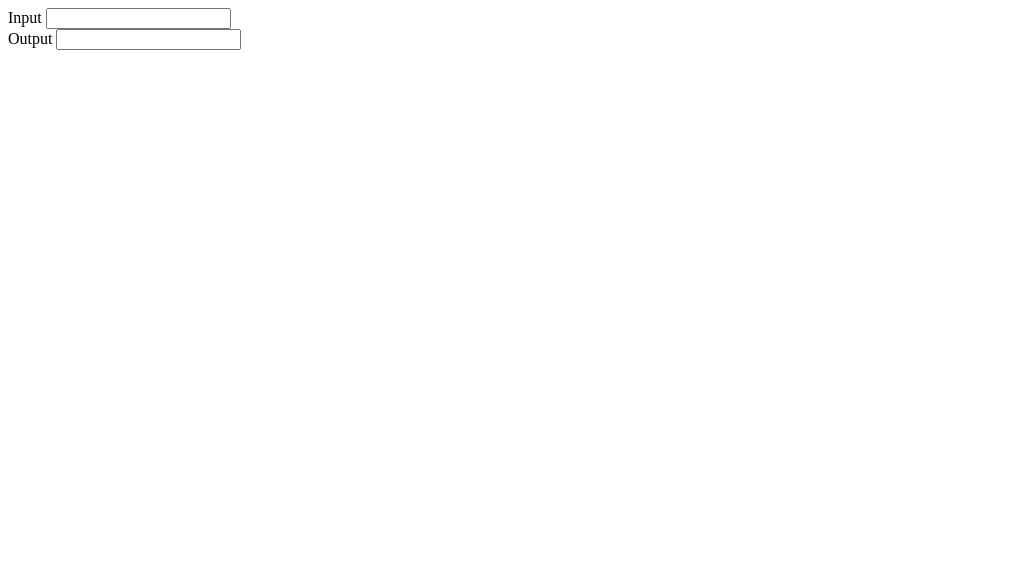
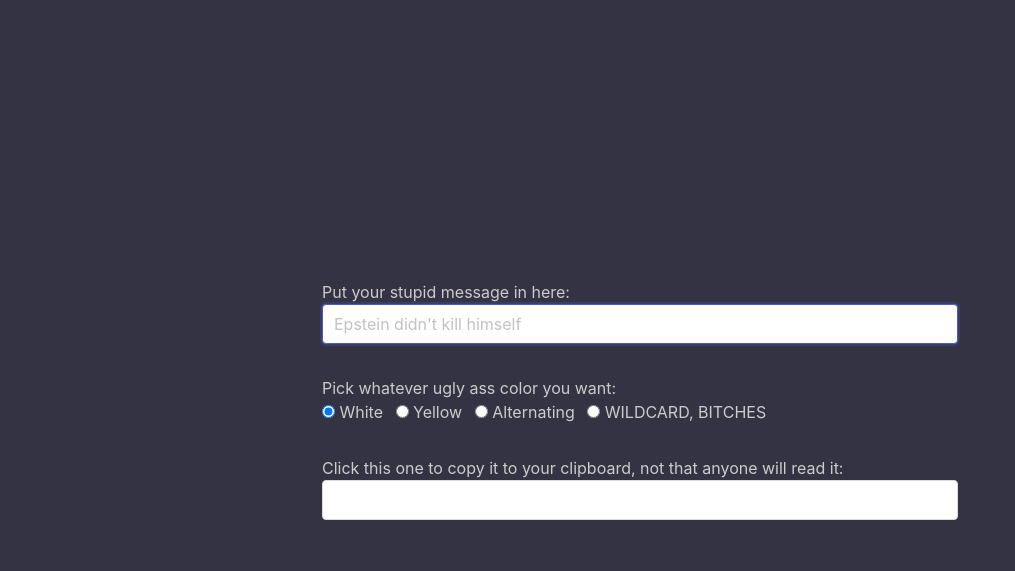
Before and after one commit to nchls/slack-letters, a plain HTML site: page index.html in a window 1280 px wide. Shown: the whole page, without its empty margins (0-1015 px from the left). Drawn offline with nearby package versions, Linux system fonts and the light colour scheme.

Commit message:
whatever

```diff
--- a/index.html
+++ b/index.html
@@ -1,30 +1,123 @@
 <!doctype html>
 <html>
 <head>
+	<meta charset="UTF-8">
 	<meta name="viewport" content="initial-scale=1, width=device-width, shrink-to-fit=no">
 	<title>Slack Letters</title>
+	<link rel="stylesheet" href="https://cdnjs.cloudflare.com/ajax/libs/bulma/0.9.2/css/bulma.min.css" integrity="sha512-byErQdWdTqREz6DLAA9pCnLbdoGGhXfU6gm1c8bkf7F51JVmUBlayGe2A31VpXWQP+eiJ3ilTAZHCR3vmMyybA==" crossorigin="anonymous" />
 	<style>
+		html, body {
+			background: #334;
+			color: #ccc;
+		}
 
+		.sr-only:not(:focus):not(:active) {
+			clip: rect(0 0 0 0);
+			clip-path: inset(50%);
+			height: 1px;
+			overflow: hidden;
+			position: absolute;
+			white-space: nowrap;
+			width: 1px;
+		}
+
+		body {
+			display: flex;
+			align-items: center;
+			height: 100vh;
+		}
+
+		.wrap {
+			max-width: 700px;
+			margin: 0 auto;
+			padding: 32px;
+		}
+
+		.input-wrap, .color, .output-wrap {
+			padding: 2vh 0;
+		}
+
+		.color label:hover {
+			color: #fff;
+		}
 	</style>
 </head>
 <body>
-	<div class="input">
-		<label for="input">
-			Input
-		</label>
-		<input id="input" type="text">
+	<div class="wrap">
+		<div class="input-wrap">
+			<label for="input">
+				Put your stupid message in here:
+			</label>
+			<input class="input" id="input" type="text" placeholder="Epstein didn't kill himself" autofocus>
+		</div>
+		<div class="color">
+			<p>Pick whatever ugly ass color you want:</p>
+			<label class="radio">
+				<input type="radio" name="color" val="white" checked>
+				White
+			</label>
+			<label class="radio">
+				<input type="radio" name="color" val="yellow">
+				Yellow
+			</label>
+			<label class="radio">
+				<input type="radio" name="color" val="alternating">
+				Alternating
+			</label>
+			<label class="radio">
+				<input type="radio" name="color" val="wildcard">
+				WILDCARD, BITCHES
+			</label>
+		</div>
+		<div class="output-wrap">
+			<label for="output">
+				Click this one to copy it to your clipboard, not that anyone will read it:
+			</label>
+			<input class="input" id="output" type="text" readonly>
+		</div>
 	</div>
-	<div class="output">
-		<label for="output">
-			Output
-		</label>
-		<input id="output" type="text" readonly>
-	</div>
+
 	<script>
-		document.getElementById('input').addEventListener('keydown', () => {
-			const input = this.val;
-			console.log(input);
+		const inputEl = document.getElementById('input');
+		const outputEl = document.getElementById('output');
+
+		const handleInput = function() {
+			const input = inputEl.value;
+			const colorOption = document.querySelector('[name="color"]:checked').getAttribute('val');
+			let color;
+			const output = input.split('').map((char) => {
+				const lowercase = char.toLowerCase();
+				if (lowercase.codePointAt(0) >= 97 && lowercase.codePointAt(0) <= 122) {
+					if (colorOption === 'alternating') {
+						color = (color === 'white' ? 'yellow' : 'white');
+					} else if (colorOption === 'wildcard') {
+						color = (Math.random() < 0.5 ? 'white' : 'yellow');
+					} else {
+						color = colorOption;
+					}
+					return `:alphabet-${color}-${lowercase}:`;
+				}
+				if (lowercase === ' ') {
+					return '  ';
+				}
+				return lowercase;
+			}).join('');
+			outputEl.value = output;
+		};
+
+		document.getElementById('input').addEventListener('keyup', handleInput);
+		Array.from(document.querySelectorAll('[name="color"]')).forEach((radio) => {
+			radio.addEventListener('focus', () => {
+				setTimeout(handleInput, 1);
+			});
 		});
+
+		outputEl.addEventListener('mouseup', () => {
+			outputEl.select();
+			document.execCommand('copy');
+		});
+
+		handleInput();
 	</script>
 </body>
 </html>
```
